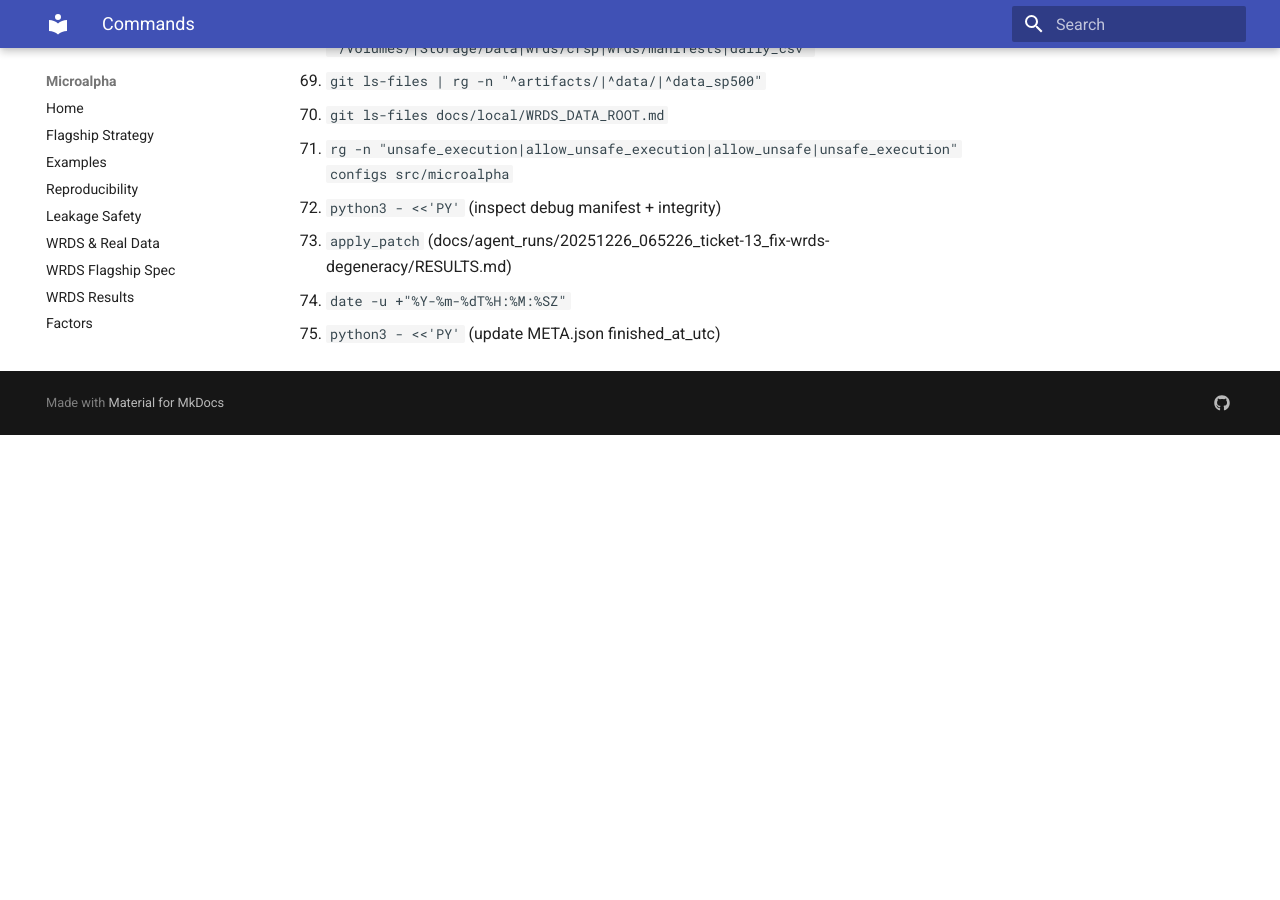
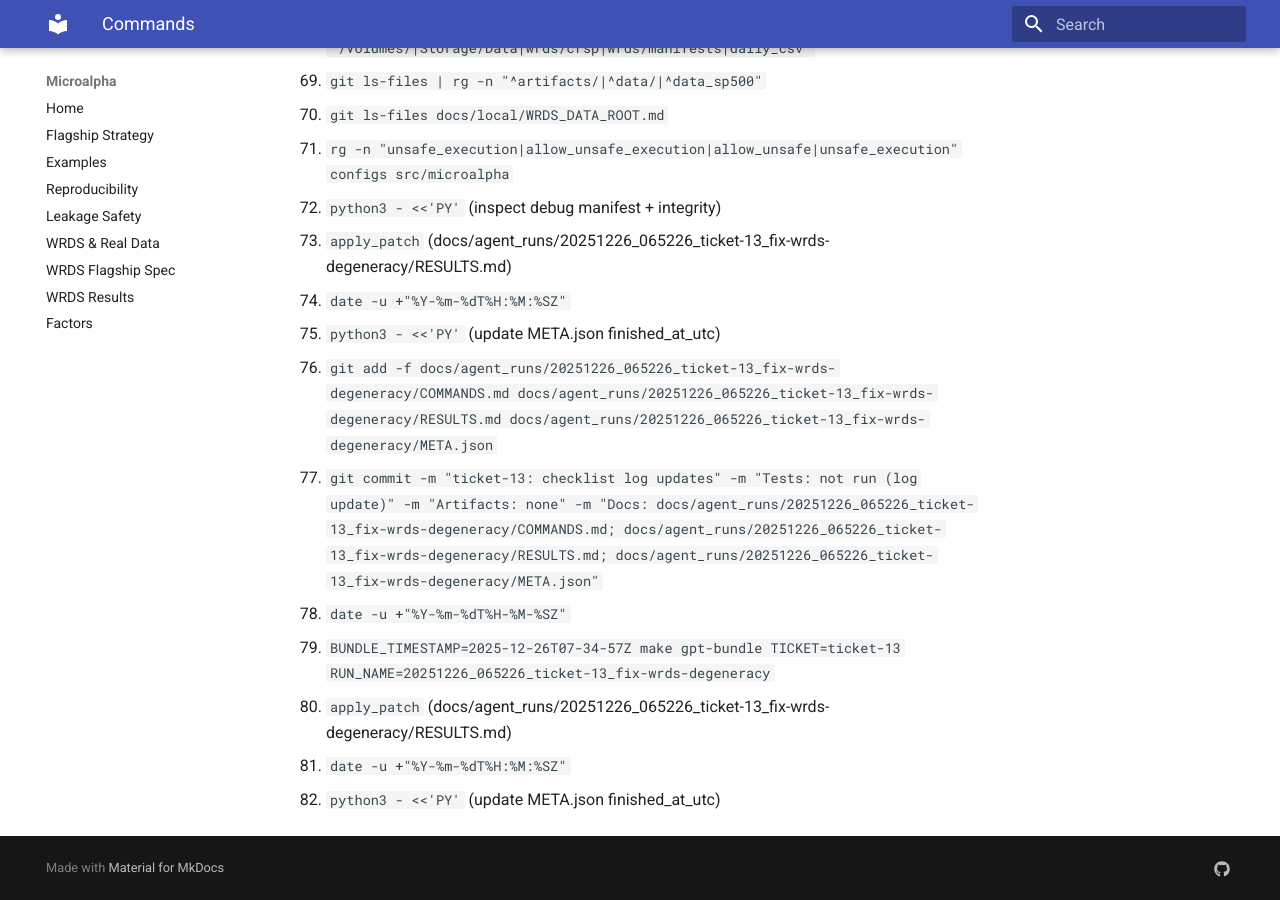
Before and after one commit to MateoBodon/microalpha, an MkDocs documentation site: the page built from docs/agent_runs/20251226_065226_ticket-13_fix-wrds-degeneracy/COMMANDS.md, in a window 1280 px wide and 900 px high, scrolled down 2933 px. Built offline with MkDocs 1.6.1 and Material for MkDocs 9.7.7, drawn with Linux system fonts in a browser that asks for light colours; before the commit the page ends 3368 px from its top, so only the background shows below that.

Commit message:
ticket-13: update bundle reference
Tests: not run (log update)

Artifacts: docs/gpt_bundles/2025-12-26T07-34-57Z_ticket-13_20251226_065226_ticket-13_fix-wrds-degeneracy.zip

Docs: docs/agent_runs/20251226_065226_ticket-13_fix-wrds-degeneracy/COMMANDS.md; docs/agent_runs/20251226_065226_ticket-13_fix-wrds-degeneracy/RESULTS.md; docs/agent_runs/20251226_065226_ticket-13_fix-wrds-degeneracy/META.json

```diff
--- a/docs/agent_runs/20251226_065226_ticket-13_fix-wrds-degeneracy/COMMANDS.md
+++ b/docs/agent_runs/20251226_065226_ticket-13_fix-wrds-degeneracy/COMMANDS.md
@@ -75,3 +75,10 @@
 73. `apply_patch` (docs/agent_runs/20251226_065226_ticket-13_fix-wrds-degeneracy/RESULTS.md)
 74. `date -u +"%Y-%m-%dT%H:%M:%SZ"`
 75. `python3 - <<'PY'` (update META.json finished_at_utc)
+76. `git add -f docs/agent_runs/20251226_065226_ticket-13_fix-wrds-degeneracy/COMMANDS.md docs/agent_runs/20251226_065226_ticket-13_fix-wrds-degeneracy/RESULTS.md docs/agent_runs/20251226_065226_ticket-13_fix-wrds-degeneracy/META.json`
+77. `git commit -m "ticket-13: checklist log updates" -m "Tests: not run (log update)" -m "Artifacts: none" -m "Docs: docs/agent_runs/20251226_065226_ticket-13_fix-wrds-degeneracy/COMMANDS.md; docs/agent_runs/20251226_065226_ticket-13_fix-wrds-degeneracy/RESULTS.md; docs/agent_runs/20251226_065226_ticket-13_fix-wrds-degeneracy/META.json"`
+78. `date -u +"%Y-%m-%dT%H-%M-%SZ"`
+79. `BUNDLE_TIMESTAMP=2025-12-26T07-34-57Z make gpt-bundle TICKET=ticket-13 RUN_NAME=20251226_065226_ticket-13_fix-wrds-degeneracy`
+80. `apply_patch` (docs/agent_runs/20251226_065226_ticket-13_fix-wrds-degeneracy/RESULTS.md)
+81. `date -u +"%Y-%m-%dT%H:%M:%SZ"`
+82. `python3 - <<'PY'` (update META.json finished_at_utc)
--- a/docs/agent_runs/20251226_065226_ticket-13_fix-wrds-degeneracy/META.json
+++ b/docs/agent_runs/20251226_065226_ticket-13_fix-wrds-degeneracy/META.json
@@ -2,7 +2,7 @@
   "run_name": "20251226_065226_ticket-13_fix-wrds-degeneracy",
   "ticket_id": "ticket-13",
   "started_at_utc": "2025-12-26T06:52:26Z",
-  "finished_at_utc": "2025-12-26T07:34:11Z",
+  "finished_at_utc": "2025-12-26T07:35:16Z",
   "git_sha_before": "d4c8edf7ac1890dc2bec33e8025dab3bc80652ba",
   "git_sha_after": "HEAD",
   "branch_name": "codex/ticket-13-fix-wrds-degeneracy",
```
Also changed, not shown: docs/agent_runs/20251226_065226_ticket-13_fix-wrds-degeneracy/RESULTS.md (+1 -1 lines).
